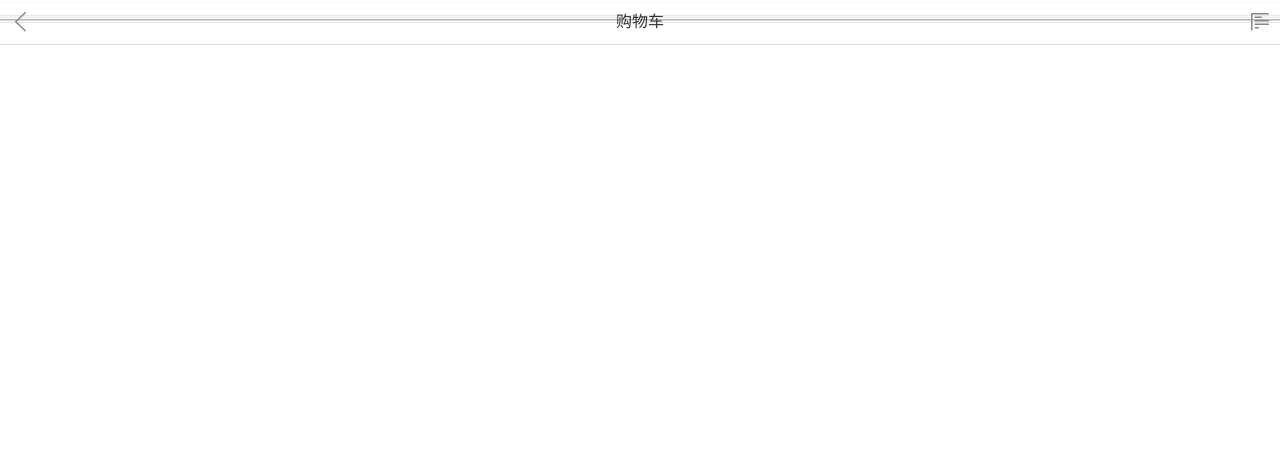
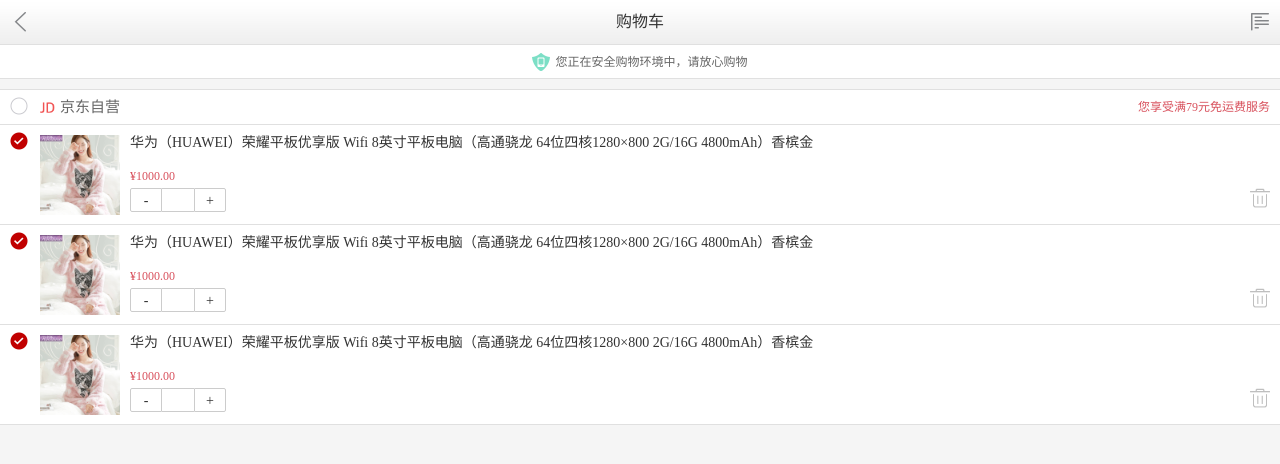
Before and after one commit to RunningWithDream/thinkphp, a PHP site: page /DbName/application/view/index/cart.html in a window 1280 px wide. Shown: the top 464 px of the page. Run offline with PHP 8.4, Linux system fonts and the light colour scheme.

Commit message:
完成购物车
完成购物车

```diff
--- a/application/view/index/cart.html
+++ b/application/view/index/cart.html
@@ -3,7 +3,7 @@
 <head>
     <meta charset="UTF-8">
     <meta name="viewport" content="width=device-width, initial-scale=1.0,user-scalable=0">
-    <title>分类</title>
+    <title>购物车</title>
     <link charset="utf-8" rel="stylesheet" href="__PUBLIC__/css/index/base.css">
     <link charset="utf-8" rel="stylesheet" href="__PUBLIC__/css/index/cart.css">
 </head>
@@ -13,8 +13,115 @@
     <h3>购物车</h3>
     <a href="#" class="icon_menu"></a>
 </header>
+<div class="safeTip">
+    <p>您正在安全购物环境中，请放心购物</p>
+</div>
+
+<div class="shop">
+    <div class="shop_tit">
+        <div class="check_box">
+            <a href="#" class="check_box"></a>
+        </div>
+        <div class="shop_tit_right clearfix">
+            <div class="f_left">
+                <img src="_PUBLIC_/image/web/buy-logo.png" alt="">
+                <span class="shop_name">京东自营</span>
+            </div>
+            <div class="f_right m_r10 mianColor">您享受满79元免运费服务</div>
+        </div>
+    </div>
+    <div class="shop_con">
+        <div class="product_box">
+            <div class="check_box">
+                <a href="#" class="check_box" checked=""></a>
+            </div>
+            <div class="product_box_right clearfix">
+                <a class="img_box" href="#"><img src="__PUBLIC__/image/web/detail01.jpg" alt=""></a>
+                <div class="info_box">
+                    <a href="#" class="name">华为（HUAWEI）荣耀平板优享版 Wifi 8英寸平板电脑（高通骁龙 64位四核1280×800 2G/16G 4800mAh）香槟金</a>
+                    <p class="price">¥1000.00</p>
+                    <div class="option">
+                        <!--加减-->
+                        <div class="change_box">
+                            <span>-</span>
+                            <!--调用的是数字键盘并且没有小数点-->
+                            <input type="tel">
+                            <span>+</span>
+                        </div>
+                        <!--删除-->
+                        <div class="delete_box">
+                            <span></span>
+                            <span></span>
+                        </div>
+                    </div>
+                </div>
+            </div>
+        </div>
+        <div class="product_box">
+            <div class="check_box">
+                <a href="#" class="check_box" checked=""></a>
+            </div>
+            <div class="product_box_right clearfix">
+                <a class="img_box" href="#"><img src="__PUBLIC__/image/web/detail01.jpg" alt=""></a>
+                <div class="info_box">
+                    <a href="#" class="name">华为（HUAWEI）荣耀平板优享版 Wifi 8英寸平板电脑（高通骁龙 64位四核1280×800 2G/16G 4800mAh）香槟金</a>
+                    <p class="price">¥1000.00</p>
+                    <div class="option">
+                        <!--加减-->
+                        <div class="change_box">
+                            <span>-</span>
+                            <!--调用的是数字键盘并且没有小数点-->
+                            <input type="tel">
+                            <span>+</span>
+                        </div>
+                        <!--删除-->
+                        <div class="delete_box">
+                            <span></span>
+                            <span></span>
+                        </div>
+                    </div>
+                </div>
+            </div>
+        </div>
+        <div class="product_box">
+            <div class="check_box">
+                <a href="#" class="check_box" checked=""></a>
+            </div>
+            <div class="product_box_right clearfix">
+                <a class="img_box" href="#"><img src="__PUBLIC__/image/web/detail01.jpg" alt=""></a>
+                <div class="info_box">
+                    <a href="#" class="name">华为（HUAWEI）荣耀平板优享版 Wifi 8英寸平板电脑（高通骁龙 64位四核1280×800 2G/16G 4800mAh）香槟金</a>
+                    <p class="price">¥1000.00</p>
+                    <div class="option">
+                        <!--加减-->
+                        <div class="change_box">
+                            <span>-</span>
+                            <!--调用的是数字键盘并且没有小数点-->
+                            <input type="tel">
+                            <span>+</span>
+                        </div>
+                        <!--删除-->
+                        <div class="delete_box">
+                            <span></span>
+                            <span></span>
+                        </div>
+                    </div>
+                </div>
+            </div>
+        </div>
+    </div>
+</div>
+
+<div class="win">
+    <div class="win_box">
+        <div class="text_box">您是否确认删除该商品？</div>
+        <div class="btn_box clearfix">
+            <a href="#" class="cancel">取消</a>
+            <a href="#" class="submit">确定</a>
+        </div>
+    </div>
+</div>
 
 </body>
-<script src="__PUBLIC__/js/index/common.js"></script>
 <script src="__PUBLIC__/js/index/cart.js"></script>
 </html>
--- a/public/static/css/index/base.css
+++ b/public/static/css/index/base.css
@@ -76,7 +76,7 @@ input,textarea{
 /*顶部通栏*/
 .topBar{
     height: 45px;
-    background: url("/public/static/image/web/sprites.png") repeat-x;
+    background: url("/public/static/image/web/header-bg.png") repeat-x;
     background-size: 1px 44px;
     border-bottom: 1px solid #e0e0e0;
     position: absolute;
--- a/public/static/css/index/cart.css
+++ b/public/static/css/index/cart.css
@@ -0,0 +1,273 @@
+body{
+    background: #f5f5f5;
+}
+.topBar{
+    position: static;
+}
+/*安全提示*/
+.safeTip{
+    height: 34px;
+    background: #fff;
+    border-bottom: 1px solid #e0e0e0;
+    line-height: 34px;
+    text-align: center;
+    font-size: 12px;
+    color: #666;
+}
+.safeTip p{
+    position: relative;
+    display: inline-block;
+    padding-left: 23px;
+}
+.safeTip p::before{
+    content: "";
+    position: absolute;
+    background: url("/public/static/image/web/safe_icon.png") no-repeat;
+    background-size: 18px 18px;
+    width: 18px;
+    height: 18px;
+    top: 8px;
+    left: 0;
+}
+
+/*公用的复选框*/
+.check_box{
+    width: 40px;
+    position: absolute;
+    top: 0;
+    left: 0;
+}
+.check_box .check_box{
+    display: block;
+    height: 34px;
+    width: 40px;
+    padding: 7px 10px;
+    background: url("/public/static/image/web/shop-icon.png") no-repeat;
+    background-size: 50px 100px;
+    background-position: 0 0;
+    background-origin: content-box;
+    background-clip: content-box;
+}
+.check_box .check_box[checked]{
+    background-position: -25px 0;
+}
+/*店铺*/
+.shop{
+    border-bottom: 1px solid #e0e0e0;
+    border-top: 1px solid #e0e0e0;
+    margin-top: 10px;
+    background: #fff;
+}
+.shop .shop_tit{
+    height: 34px;
+    line-height: 34px;
+    position: relative;
+}
+.shop .shop_tit .shop_tit_right{
+    font-size: 12px;
+    padding-left: 40px;
+}
+.shop .shop_tit .shop_tit_right img{
+    width: 15px;
+    height: 15px;
+    float: left;
+    margin-top: 10px;
+}
+.shop .shop_tit .shop_tit_right .shop_name{
+    float: left;
+    font-size: 15px;
+    margin-left: 5px;
+    color: #666;
+}
+.shop .shop_con{
+
+}
+/*商品*/
+.product_box{
+    height: 100px;
+    border-top: 1px solid #e0e0e0;
+    position: relative;
+    padding: 10px 0;
+}
+.product_box .product_box_right{
+    padding-left: 40px;
+}
+.product_box .product_box_right .img_box{
+    height: 80px;
+    width: 80px;
+    float: left;
+}
+.product_box .product_box_right .img_box img{
+    width: 100%;
+    height: 100%;
+    display: block;
+}
+.product_box .product_box_right .info_box{
+    overflow: hidden;
+    padding: 0 10px;
+}
+/*商品信息*/
+.info_box .name{
+    width: 100%;
+    height: 30px;
+    line-height: 15px;
+    overflow: hidden;
+    display: block;
+}
+.info_box .price{
+    color: #d8505c;
+    font-size: 12px;
+    padding:4px 0;
+}
+.info_box .option{
+
+}
+.info_box .option .change_box{
+    float: left;
+}
+.info_box .option .change_box span{
+    float: left;
+    width: 32px;
+    height: 24px;
+    text-align: center;
+    line-height: 24px;
+    border:1px solid #ccc;
+}
+.info_box .option .change_box span:first-of-type{
+    border-top-left-radius: 2px;
+    border-bottom-left-radius: 2px;
+}
+.info_box .option .change_box span:last-of-type{
+    border-top-right-radius: 2px;
+    border-bottom-right-radius: 2px;
+}
+.info_box .option .change_box input{
+    float: left;
+    width: 32px;
+    height: 24px;
+    text-align: center;
+    line-height: 24px;
+    border-bottom:1px solid #ccc;
+    border-top:1px solid #ccc;
+}
+.info_box .option .delete_box{
+    float: right;
+}
+.info_box .option .delete_box span:first-child{
+    background: url("/public/static/image/web/delete_up.png") no-repeat;
+    width: 20px;
+    height: 5px;
+    background-size: 20px 5px;
+    display: block;
+    margin-left: -1px;
+}
+.info_box .option .delete_box span:last-child{
+    background: url("/public/static/image/web/delete_down.png") no-repeat;
+    width: 18px;
+    height: 18px;
+    background-size: 18px 18px;
+    display: block;
+    margin-top: -2px;
+}
+
+/*弹出框*/
+.win{
+    width:100%;
+    height: 100%;
+    position: fixed;
+    top: 0;
+    left: 0;
+    background: rgba(0,0,0,0.6);
+    z-index: 1000;
+    display: none;
+}
+.win .win_box{
+    width: 80%;
+    background: #fff;
+    border-radius: 4px;
+    margin: 0 auto;
+    margin-top: 200px;
+    padding: 0 10px;
+}
+.win .win_box .text_box{
+    text-align: center;
+    font-size: 18px;
+    line-height: 75px;
+    border-bottom: 1px solid #e0e0e0;
+}
+.win .win_box .btn_box{
+    padding: 10px 0;
+}
+.win .win_box .btn_box a{
+    width: 45%;
+    height: 36px;
+    line-height: 36px;
+    text-align: center;
+    float: left;
+    border-radius: 4px;
+}
+.win .win_box .btn_box .cancel{
+    margin-right: 10%;
+    border: 1px solid #e0e0e0;
+
+}
+.win .win_box .btn_box .submit{
+    background: #d8505c;
+    color: #fff;
+}
+.win .win_box.bounceInDown{
+    animation: bounceInDown 1s;
+    -webkit-animation: bounceInDown 1s;
+}
+
+/*bounceInDown*/
+@keyframes bounceInDown {
+    0%{
+        opacity: 0;
+        -webkit-transform: translateY(-3000px);
+        transform: translateY(-3000px);
+    }
+    60%{
+        opacity: 1;
+        -webkit-transform: translateY(25px);
+        transform: translateY(25px);
+    }
+    75%{
+        -webkit-transform: translateY(-10px);
+        transform: translateY(-10px);
+    }
+    90%{
+        -webkit-transform: translateY(5px);
+        transform: translateY(5px);
+    }
+    100%{
+        opacity: 1;
+        -webkit-transform:none;
+        transform:none;
+    }
+}
+@-webkit-keyframes bounceInDown {
+    0%{
+        opacity: 0;
+        -webkit-transform: translateY(-3000px);
+        transform: translateY(-3000px);
+    }
+    60%{
+        opacity: 1;
+        -webkit-transform: translateY(25px);
+        transform: translateY(25px);
+    }
+    75%{
+        -webkit-transform: translateY(-10px);
+        transform: translateY(-10px);
+    }
+    90%{
+        -webkit-transform: translateY(5px);
+        transform: translateY(5px);
+    }
+    100%{
+        opacity: 1;
+        -webkit-transform:none;
+        transform:none;
+    }
+}
--- a/public/static/js/index/cart.js
+++ b/public/static/js/index/cart.js
@@ -0,0 +1,59 @@
+/*页面加载完成*/
+window.onload = function(){
+    deleteBox();
+}
+/*弹出效果*/
+function deleteBox(){
+    /*
+    * 1.点击删除按钮的时候  动画弹出删除框
+    * 2.点击删除按钮的时候  删除盒子需要做一个打开盖子的动画
+    * 3.点击取消按钮的时候  关闭弹出框 删除按钮动画关闭盖子
+    * */
+
+    /*获取弹出框*/
+    var win = document.querySelector('.win');
+    /*盒子*/
+    var box = win.querySelector('.win_box');
+    /*所有的删除按钮*/
+    var deleteList = document.querySelectorAll('.delete_box');
+
+    var deleteBox = null;
+
+    /*绑定点击事件*/
+    for(var i  = 0 ; i < deleteList.length ; i ++){
+        deleteList[i].onclick = function(e){
+            /*1.点击删除按钮的时候  动画弹出删除框*/
+            /*显示弹出层*/
+            win.style.display = "block";
+            /*家动画*/
+            box.className = "win_box bounceInDown";
+
+            /*翻盖动画*/
+            deleteBox = this;
+            /*找到盖子*/
+            var deleteUp = deleteBox.querySelector('span:first-child');
+            /*加过度*/
+            deleteUp.style.webkitTransition = "all 1s";
+            deleteUp.style.transition = "all 1s";
+            /*加旋转*/
+            deleteUp.style.webkitTransform = "rotate(-30deg) translateY(2px)";
+            deleteUp.style.transform = "rotate(-30deg) translateY(2px)";
+            /*设置旋转原点*/
+            deleteUp.style.webkitTransformOrigin = "0 5px";
+            deleteUp.style.transformOrigin = "0 5px";
+        }
+    }
+
+    /*绑定取消事件*/
+    document.querySelector('.cancel').onclick = function(){
+        /*3.点击取消按钮的时候  关闭弹出框 删除按钮动画关闭盖子*/
+        /*隐藏弹出框*/
+        win.style.display = "none";
+        /*删除按钮动画关闭盖子*/
+        if(deleteBox){
+            var deleteUp = deleteBox.querySelector('span:first-child');
+            deleteUp.style.webkitTransform = "none";
+            deleteUp.style.transform = "none";
+        }
+    }
+}
```
